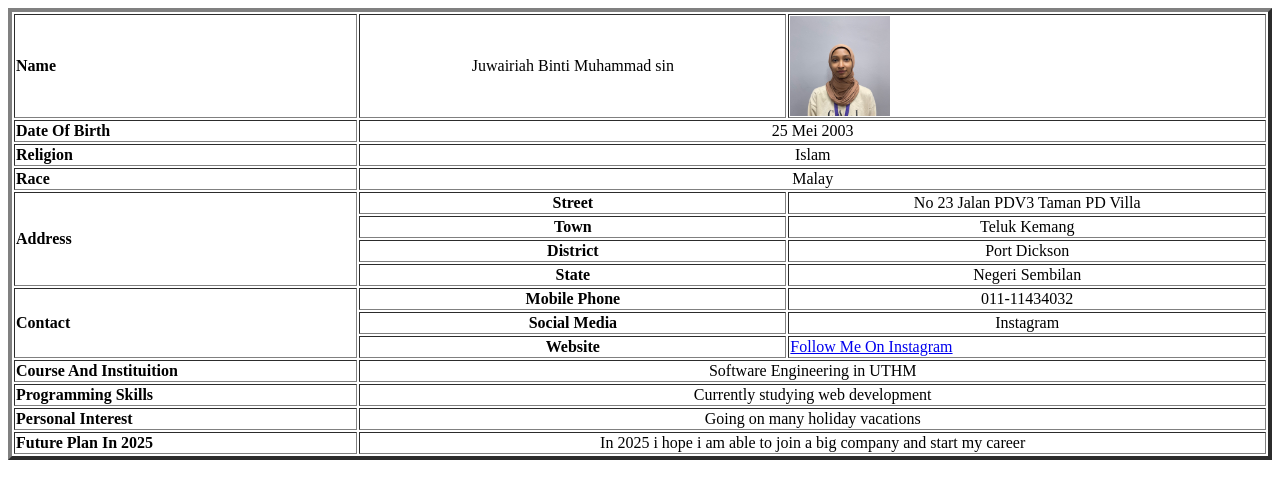
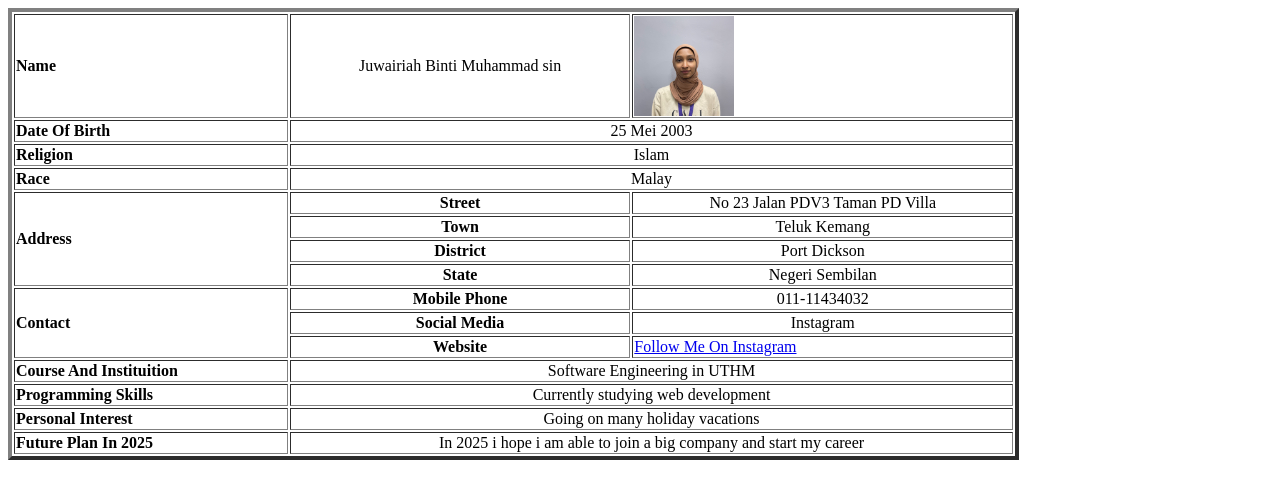
Before and after one commit to Juwaiii/webdev_lab_2, a plain HTML site: page index.html in a window 1280 px wide. Drawn offline with Linux system fonts and the light colour scheme.

Commit message:
initial commit index.html

```diff
--- a/index.html
+++ b/index.html
@@ -2,7 +2,7 @@
 
     <body>
 
-        <table border="4" style="width: 100%">
+        <table border="4" style="width: 80%">
 
             <tr>
 
```
